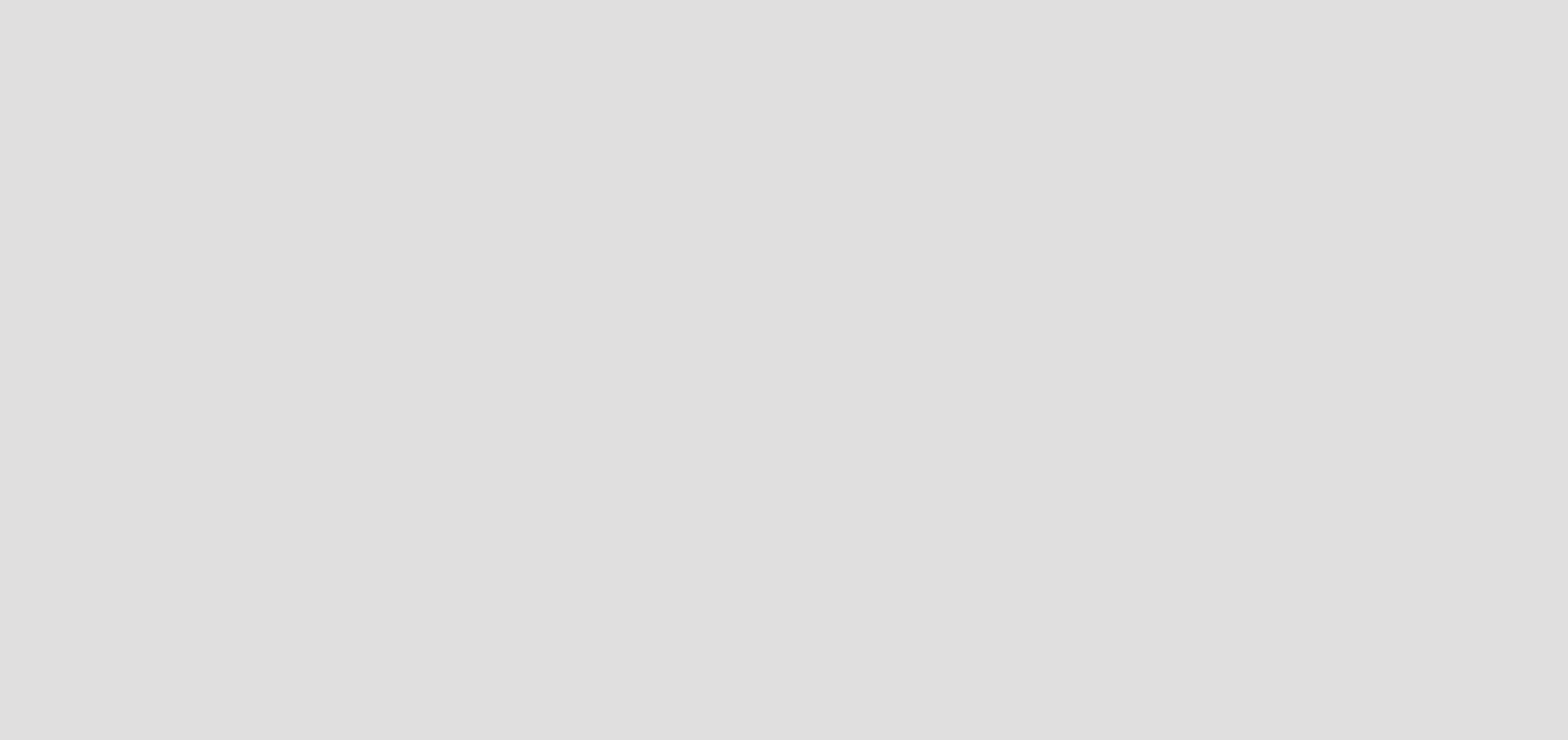
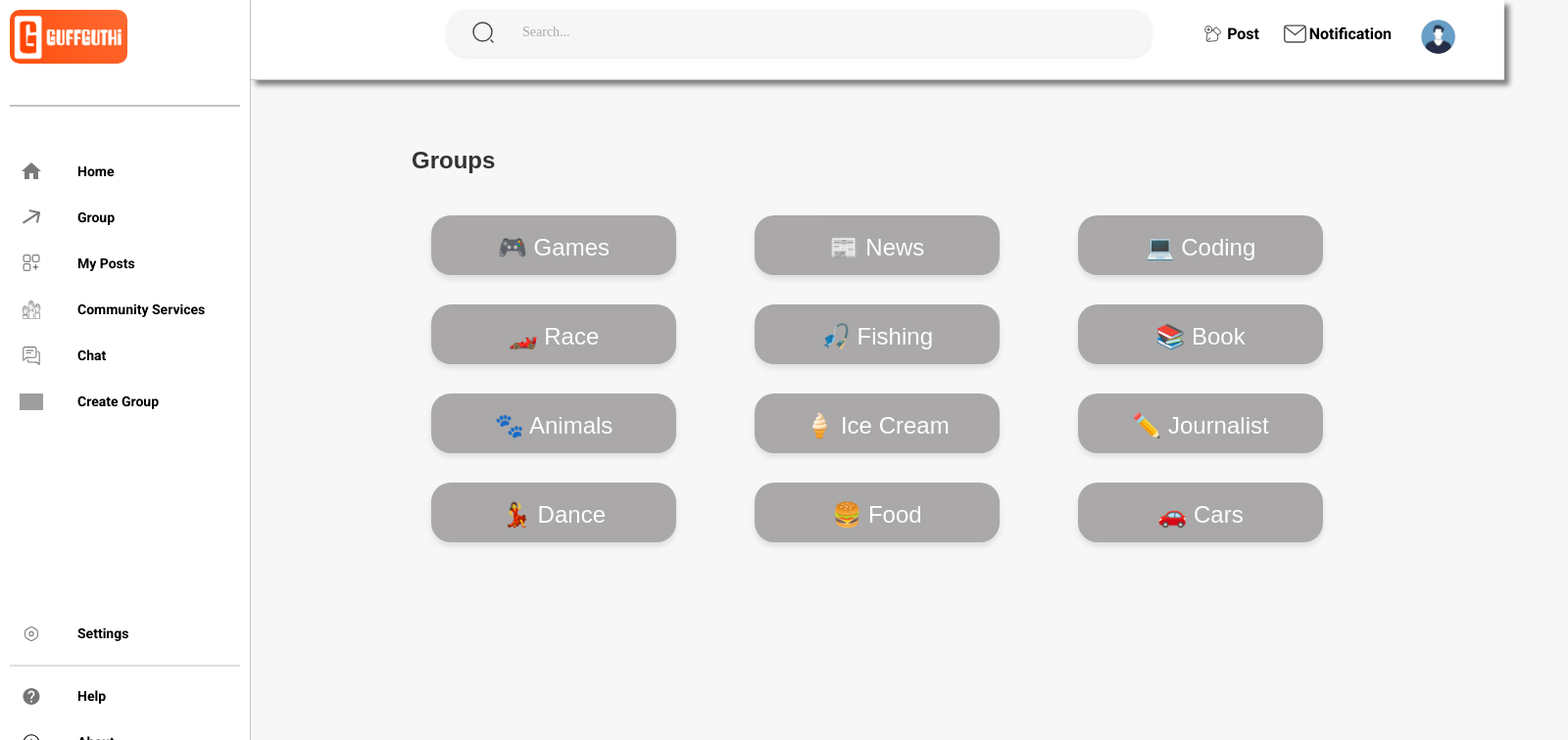
Before and after one commit to rezenn/GuffGuthi, a React (Vite) app in the folder GuffGuthi/: page /Group in a window 1280 px wide. Before the commit this address had no page. Shown: the top 756 px of the page at 98% size, 1600 px wide, since content can reach past the window. Built offline with nearby package versions, Linux system fonts and the light colour scheme; grey boxes are pictures that could not be loaded; a web font is replaced by a local one.

Commit message:
group icons

```diff
--- a/GuffGuthi/src/App.jsx
+++ b/GuffGuthi/src/App.jsx
@@ -17,6 +17,7 @@ import Chat from "./components/chatINhome/Chat";
 import PostRequest from "./pages/PostRequest/PostRequest";
 import HtmlEditor from "./components/TextEditor/HtmlEditor";
 import CommunityServicesPage from "./pages/CommunityServicesPage";
+import Group from "./components/group/Group";
 function App() {
   // const [activePage, setActivePage] = useState("home");
 
@@ -38,6 +39,9 @@ function App() {
         <Route path="/editProfilePage" element={<EditProfilePage />} />
         <Route path="/communityServices" element={<CommunityServicesPage />} />
         <Route path="/postRequest" element={<PostRequest />} />
+        <Route path="/Group" element={<Group />} />
+
+
       </Routes>
     </Router>
 
--- /dev/null
+++ b/GuffGuthi/src/components/group/Group.jsx
@@ -0,0 +1,73 @@
+import React from "react";
+import Navbar from "../navbar/Navbar";
+import "./groups.css";
+
+const group = () => {
+  return (
+    <>
+      <Navbar />
+      <div className="groups-container">
+        <div className="groups-grid-container">
+        <div className="groups-grid-container">
+  <h2 className="groups-title">Groups</h2>
+  <div className="groups-grid">
+  </div>
+</div>
+
+          <div className="groups-grid">
+            <button id="games-button" className="group-button" style={{ backgroundColor: "rgb(170, 168, 168)" }}>
+              <span className="group-emoji"></span>
+              🎮  Games
+            </button>
+            <button id="news-button" className="group-button" style={{ backgroundColor: "rgb(170, 168, 168)" }}>
+              <span className="group-emoji"></span>
+              📰  News
+            </button>
+            <button id="coding-button" className="group-button" style={{ backgroundColor: "rgb(170, 168, 168)" }}>
+              <span className="group-emoji"></span>
+              💻  Coding
+            </button>
+            <button id="race-button" className="group-button" style={{ backgroundColor: "rgb(170, 168, 168)" }}>
+              <span className="group-emoji"></span>
+              🏎️  Race
+            </button>
+            <button id="fishing-button" className="group-button" style={{ backgroundColor: "rgb(170, 168, 168)" }}>
+              <span className="group-emoji"></span>
+              🎣  Fishing
+            </button>
+            <button id="book-button" className="group-button" style={{ backgroundColor: "rgb(170, 168, 168)" }}>
+              <span className="group-emoji"></span>
+              📚  Book
+            </button>
+            <button id="animals-button" className="group-button" style={{ backgroundColor: "rgb(170, 168, 168)" }}>
+              <span className="group-emoji"></span>
+              🐾  Animals
+            </button>
+            <button id="ice-cream-button" className="group-button" style={{ backgroundColor: "rgb(170, 168, 168)" }}>
+              <span className="group-emoji"></span>
+              🍦  Ice Cream
+            </button>
+            <button id="journalist-button" className="group-button" style={{ backgroundColor: "rgb(170, 168, 168)" }}>
+              <span className="group-emoji"></span>
+              ✏️  Journalist
+            </button>
+            <button id="dance-button" className="group-button" style={{ backgroundColor: "rgb(170, 168, 168)" }}>
+              <span className="group-emoji"></span>
+              💃  Dance
+            </button>
+            <button id="food-button" className="group-button" style={{ backgroundColor: "rgb(170, 168, 168)" }}>
+              <span className="group-emoji"></span>
+              🍔  Food
+            </button>
+            <button id="cars-button" className="group-button" style={{ backgroundColor: "rgb(170, 168, 168)" }}>
+              <span className="group-emoji"></span>
+              🚗  Cars
+            </button>
+          </div>
+        </div>
+      </div>
+    </>
+  );
+};
+
+export default group;
--- /dev/null
+++ b/GuffGuthi/src/components/group/groups.css
@@ -0,0 +1,77 @@
+/* Container */
+.groups-container {
+  font-family: Arial, sans-serif;
+  text-align: left;
+  margin: 20px;
+}
+
+/* Box for buttons */
+.groups-grid-container {
+  background-color: #F7F7F7;
+  width: 780px;
+  border-radius: 20px;
+  box-shadow: 0;
+  padding: 40px;
+  margin-left: 380px;
+  margin-top: 50px;
+  position: relative; /* Ensure absolute elements inside are positioned relative to this container */
+}
+
+
+
+/* Title in top-left */
+.groups-title {
+  position: absolute;
+  top: 10px;
+  left: -400px;
+  font-size: 24px;
+  font-weight: bold;
+  color: #333;
+}
+
+/* Grid Layout */
+.groups-grid {
+  display: grid;
+  grid-template-columns: repeat(3, 1fr); /* 3 buttons per row */
+  gap: 16px;
+}
+
+/* Button Styles */
+/* Grid Layout */
+.groups-grid {
+    display: grid;
+    grid-template-columns: repeat(3, 1fr); /* 3 buttons per row */
+    gap: 30px 80px; /* Set gap between buttons */
+  }
+
+  /* Button Styles */
+  .group-button {
+    background-color: rgb(70, 70, 70);
+    display: flex;
+    width: 250px;
+    height: 61px;
+    align-items: center;
+    justify-content: center;
+    flex-direction: column;
+    padding: 1px;
+    border: none;
+    border-radius: 20px;
+    font-size: 24px;
+    color: #fff;
+    cursor: pointer;
+    box-shadow: 0 4px 6px rgba(0, 0, 0, 0.1);
+    transition: transform 0.2s, box-shadow 0.2s;
+  }
+
+  /* Hover effect */
+  .group-button:hover {
+    transform: translateY(-2px);
+    box-shadow: 0 6px 10px rgba(0, 0, 0, 0.15);
+  }
+
+
+/* Emoji */
+.group-emoji {
+  font-size: 40px;
+  margin-bottom: 4px;
+}
--- a/GuffGuthi/src/components/navbar/navbar.css
+++ b/GuffGuthi/src/components/navbar/navbar.css
@@ -7,7 +7,8 @@
 }
 
 body {
-  background-color: #e0dfdf;
+  /* background-color: #e0dfdf; */
+  background-color: #F7F7F7;
   margin: 0;
   padding: 0;
 }
```
